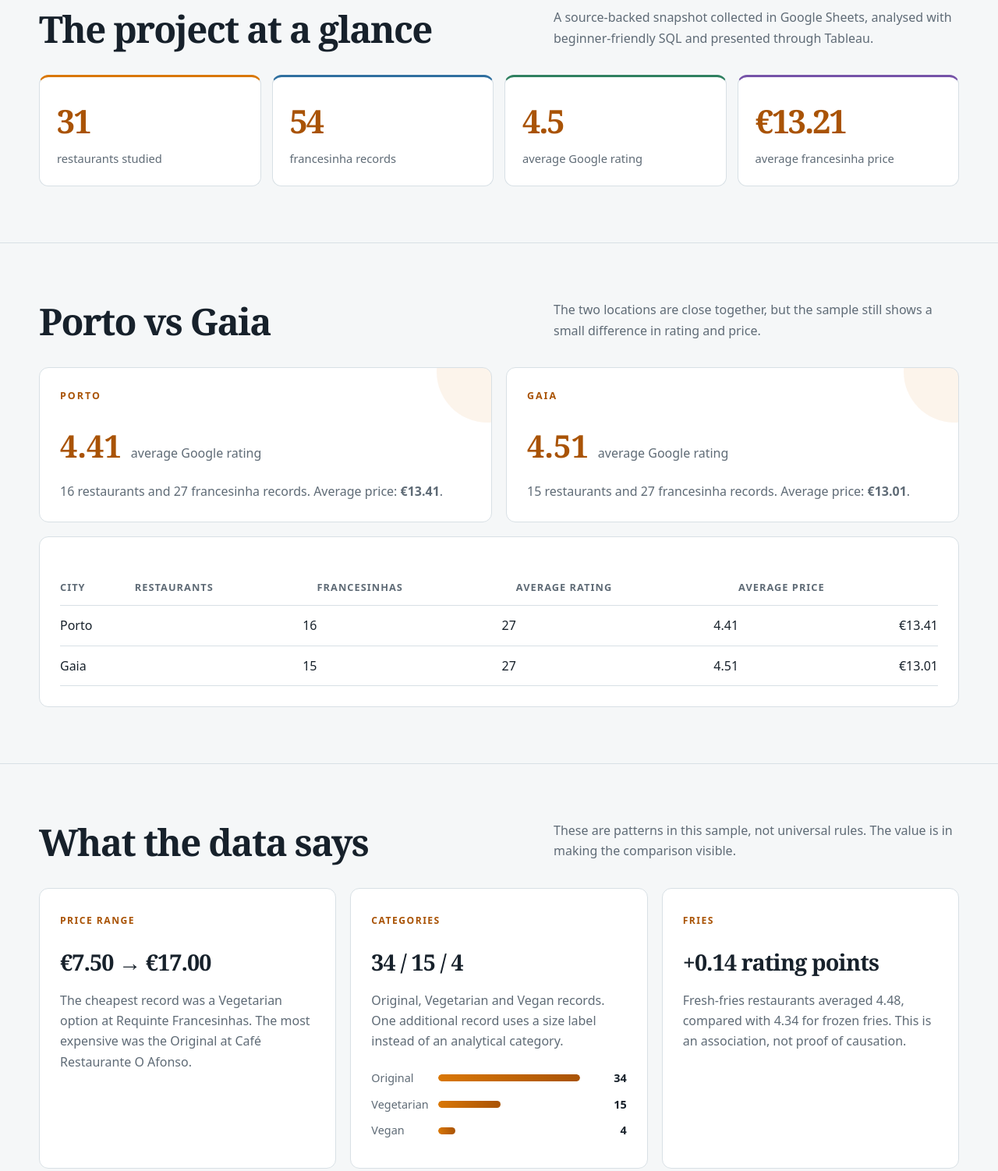
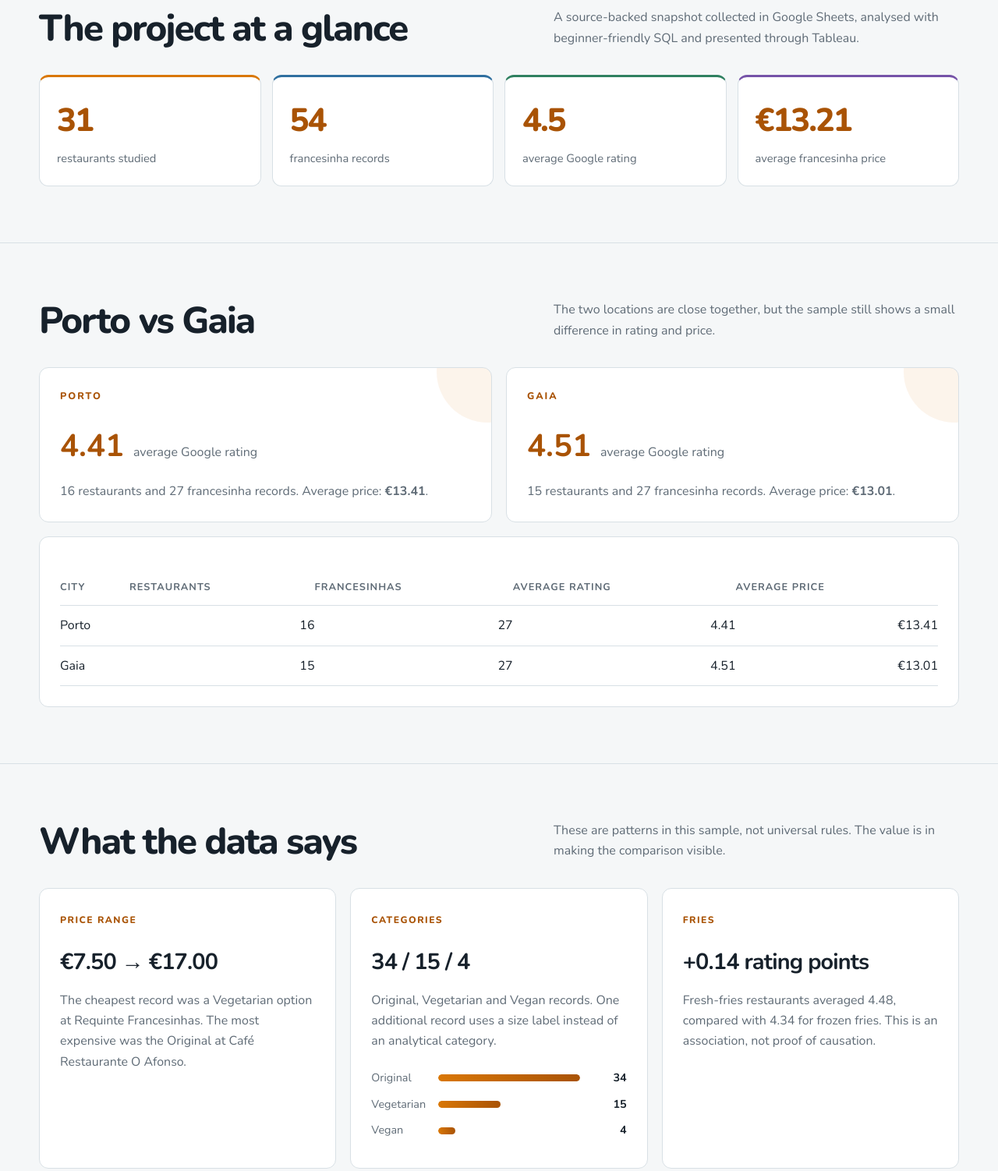
Before and after one commit to bmvf25/the-francesinha-index, a plain HTML site: page index.html in a window 1280 px wide. Shown: the part 720-2222 px from the top of the page at 78% size. Drawn offline with nearby package versions, Linux system fonts and the light colour scheme.

Commit message:
Use a rounder typeface for the project page

```diff
--- a/index.html
+++ b/index.html
@@ -6,6 +6,7 @@
   <meta name="description" content="The Francesinha Index: a small data analysis project comparing francesinha restaurants in Porto and Gaia.">
   <title>The Francesinha Index | Porto & Gaia</title>
   <style>
+    @import url('https://fonts.googleapis.com/css2?family=Nunito:wght@400;500;600;700;800&display=swap');
     :root {
       --ink: #17212b;
       --muted: #5f6b76;
@@ -26,7 +27,7 @@
       margin: 0;
       color: var(--ink);
       background: var(--bg);
-      font: 16px/1.65 ui-sans-serif, system-ui, -apple-system, BlinkMacSystemFont, "Segoe UI", sans-serif;
+      font: 16px/1.65 Nunito, ui-sans-serif, system-ui, -apple-system, BlinkMacSystemFont, "Segoe UI", sans-serif;
     }
     a { color: inherit; }
     .shell { width: min(calc(100% - 40px), var(--max)); margin: 0 auto; }
@@ -45,7 +46,7 @@
     .hero { padding: 84px 0 68px; background: var(--panel); border-bottom: 1px solid var(--line); }
     .hero-grid { display: grid; grid-template-columns: minmax(0, 1.35fr) minmax(280px, .65fr); align-items: end; gap: 56px; }
     .eyebrow { color: var(--orange-soft); font-size: .78rem; font-weight: 800; letter-spacing: .16em; text-transform: uppercase; }
-    h1, h2 { font-family: Georgia, "Times New Roman", serif; font-weight: 700; line-height: 1.08; letter-spacing: -.035em; margin: 0; }
+    h1, h2 { font-family: Nunito, ui-sans-serif, system-ui, sans-serif; font-weight: 800; line-height: 1.08; letter-spacing: -.04em; margin: 0; }
     h3 { line-height: 1.15; letter-spacing: -.025em; margin: 0; }
     h1 { max-width: 740px; margin-top: 16px; font-size: clamp(3rem, 6vw, 5.1rem); }
     h2 { font-size: clamp(2rem, 3.7vw, 3.15rem); }
@@ -73,7 +74,7 @@
     .metric:nth-child(2) { border-top-color: var(--blue); }
     .metric:nth-child(3) { border-top-color: var(--green); }
     .metric:nth-child(4) { border-top-color: var(--violet); }
-    .metric-value { display: block; color: var(--orange-soft); font-family: Georgia, "Times New Roman", serif; font-size: 2.6rem; font-weight: 700; letter-spacing: -.05em; }
+    .metric-value { display: block; color: var(--orange-soft); font-family: Nunito, ui-sans-serif, system-ui, sans-serif; font-size: 2.6rem; font-weight: 800; letter-spacing: -.05em; }
     .metric-label { color: var(--muted); font-size: .92rem; }
     .grid-2 { display: grid; grid-template-columns: repeat(2, 1fr); gap: 18px; }
     .card { padding: 26px; }
@@ -81,7 +82,7 @@
     .city-card { position: relative; overflow: hidden; }
     .city-card::after { content: ""; position: absolute; width: 130px; height: 130px; right: -60px; top: -60px; border-radius: 50%; background: rgba(217,119,6,.08); }
     .city-stat { display: flex; align-items: baseline; gap: 12px; margin: 20px 0 4px; }
-    .city-stat strong { font-family: Georgia, "Times New Roman", serif; font-size: 2.5rem; color: var(--orange-soft); }
+    .city-stat strong { font-family: Nunito, ui-sans-serif, system-ui, sans-serif; font-size: 2.5rem; color: var(--orange-soft); }
     .city-stat span { color: var(--muted); }
     .comparison { width: 100%; border-collapse: collapse; margin-top: 16px; }
     .comparison th, .comparison td { padding: 12px 0; border-bottom: 1px solid var(--line); text-align: left; }
@@ -89,7 +90,7 @@
     .comparison td:not(:first-child) { text-align: right; }
     .finding-grid { display: grid; grid-template-columns: repeat(3, 1fr); gap: 18px; }
     .finding .tag { display: inline-block; color: var(--orange-soft); font-size: .76rem; font-weight: 800; letter-spacing: .12em; text-transform: uppercase; }
-    .finding strong { display: block; margin-top: 18px; font-family: Georgia, "Times New Roman", serif; font-size: 1.8rem; letter-spacing: -.03em; }
+    .finding strong { display: block; margin-top: 18px; font-family: Nunito, ui-sans-serif, system-ui, sans-serif; font-size: 1.8rem; letter-spacing: -.03em; }
     .bar-list { margin-top: 22px; }
     .bar-row { display: grid; grid-template-columns: 76px 1fr 50px; align-items: center; gap: 10px; margin: 10px 0; color: var(--muted); font-size: .9rem; }
     .bar { height: 9px; overflow: hidden; border-radius: 999px; background: rgba(255,255,255,.1); }
```
